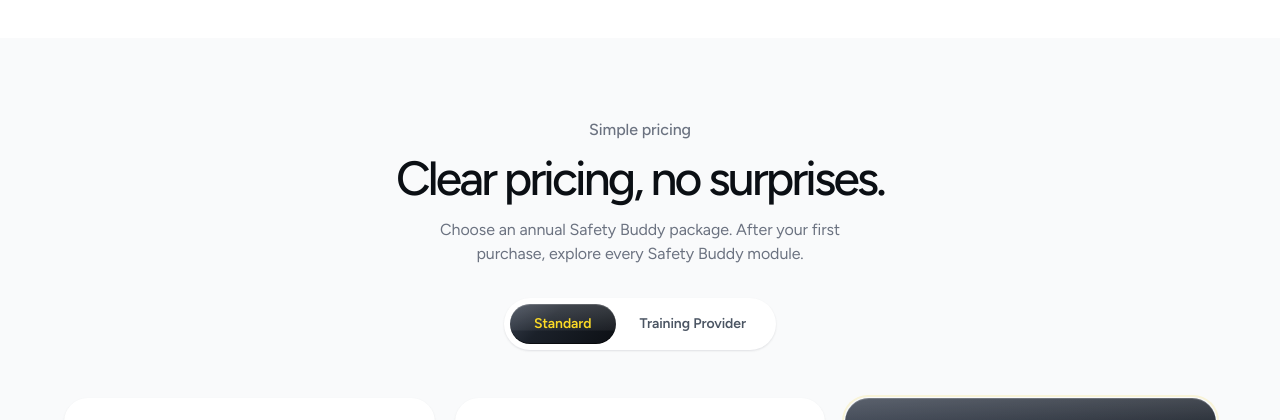
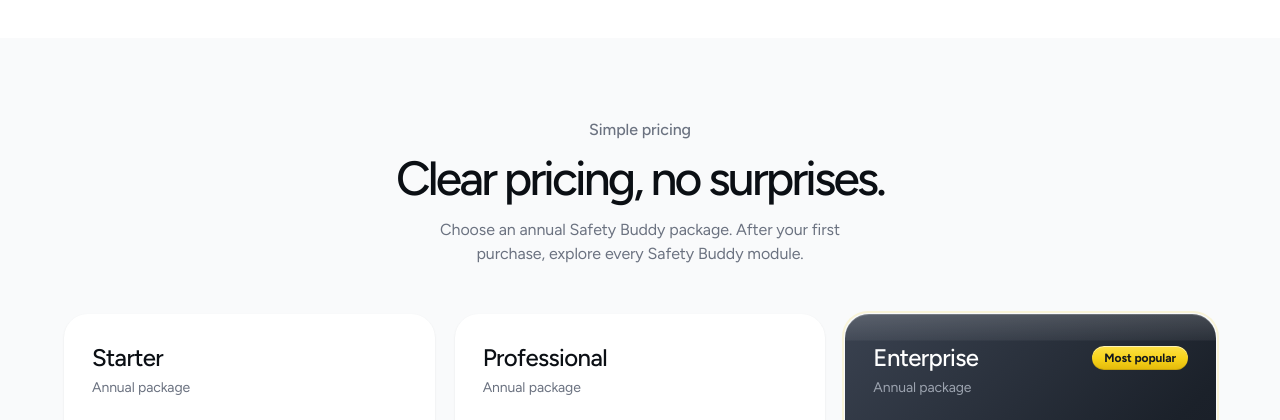
Before and after one commit to muhdsyazwan552/safetybuddy, a Laravel app: page / in a window 1280 px wide. Shown: the part 6080-6500 px from the top of the page. Run offline with Laravel 12, Linux system fonts and the light colour scheme; data comes from the database, SQL or seed files in the repository; style sheets or scripts are compiled from the project's sources; some libraries are stand-ins or nearby versions.

Commit message:
update landing part

```diff
--- a/resources/js/Pages/PublicWeb/Index.jsx
+++ b/resources/js/Pages/PublicWeb/Index.jsx
@@ -241,8 +241,8 @@ function PriceCount({ value, reduce }) {
     return <>{shown.toLocaleString()}</>;
 }
 
-/** The plan cards for the active pricing tab: staggered entrance, lift on hover, glowing popular plan. */
-function PricingPlans({ plans, tab }) {
+/** The plan cards: staggered entrance, lift on hover, glowing popular plan. */
+function PricingPlans({ plans }) {
     const ref = useRef(null);
     const inView = useInView(ref, { once: true, margin: '-80px' });
     const reduce = useReducedMotion();
@@ -257,15 +257,12 @@ function PricingPlans({ plans, tab }) {
         <div ref={ref} className="mx-auto mt-12">
             <AnimatePresence mode="wait" initial={false}>
                 <motion.div
-                    key={tab}
-                    id="pricing-panel"
-                    role="tabpanel"
-                    aria-labelledby={`pricing-tab-${tab}`}
+                    key="standard"
                     variants={list}
                     initial="hidden"
                     animate={inView ? 'show' : 'hidden'}
                     exit="exit"
-                    className={`mx-auto grid gap-5 ${tab === 'provider' ? 'max-w-md' : 'max-w-6xl md:grid-cols-3'}`}
+                    className="mx-auto grid max-w-6xl gap-5 md:grid-cols-3"
                 >
                     {!plans.length && <p className="rounded-2xl border border-dashed border-gray-300 bg-white p-8 text-center text-sm text-gray-500">No plans available here yet.</p>}
                     {plans.map((p) => (
@@ -291,7 +288,7 @@ function PricingPlans({ plans, tab }) {
                                 {p.price > 0 && <span className={`ml-1 text-base font-normal tracking-normal ${p.popular ? 'text-gray-400' : 'text-gray-500'}`}>/ year</span>}
                             </p>
                             <Link href="/register-view" className={`group mt-6 flex items-center justify-between rounded-full py-2 pl-5 pr-2 text-sm font-semibold transition ${p.popular ? 'bg-brand-500 text-ink-900 hover:bg-brand-400' : 'bg-gray-100 text-ink-900 hover:bg-gray-200'}`}>
-                                {tab === 'provider' ? 'Apply as Training Provider' : 'Get started'}
+                                Get started
                                 <span className="flex h-9 w-9 items-center justify-center rounded-full bg-ink-900 text-brand-400 transition group-hover:rotate-45"><ArrowUpRight className="h-4 w-4" /></span>
                             </Link>
                             <p className={`mt-8 text-[11px] font-bold uppercase tracking-widest ${p.popular ? 'text-brand-400' : 'text-brand-700'}`}>Included user accounts</p>
@@ -320,11 +317,6 @@ function PricingPlans({ plans, tab }) {
     );
 }
 
-const PRICING_TABS = [
-    { id: 'standard', label: 'Standard' },
-    { id: 'provider', label: 'Training Provider' },
-];
-
 const toPlanCard = (plan, extraItems = []) => ({
     name: plan.name,
     seats: [
@@ -347,20 +339,11 @@ const toPlanCard = (plan, extraItems = []) => ({
     ],
 });
 
-export default function Landing({ subscriptionPlans = [], providerPlans = [] }) {
+export default function Landing({ subscriptionPlans = [] }) {
     const [bar, setBar] = useState(true);
     const [faq, setFaq] = useState(0);
-    const [pricingTab, setPricingTab] = useState('standard');
 
     const plans = useMemo(() => subscriptionPlans.map((plan) => toPlanCard(plan)), [subscriptionPlans]);
-    const providerCards = useMemo(
-        () => providerPlans.map((plan) => toPlanCard(plan, [
-            'Listed in Find My Training Provider once verified',
-            'Buy packages for your trainees and share activation codes',
-        ])),
-        [providerPlans]
-    );
-    const shownPlans = pricingTab === 'provider' ? providerCards : plans;
 
     return (
         <div className="font-geist min-h-screen bg-white text-ink-950 antialiased selection:bg-brand-300">
@@ -625,21 +608,10 @@ export default function Landing({ subscriptionPlans = [], providerPlans = [] })
                         <div className="text-center">
                             <Reveal><SectionTag>Simple pricing</SectionTag></Reveal>
                             <Reveal delay={0.05}><H2>Clear pricing, no surprises.</H2></Reveal>
-                            <Reveal delay={0.1}><p className="mx-auto mt-4 max-w-md text-gray-500">{pricingTab === 'provider'
-                                ? 'Deliver safety training through Safety Buddy. Apply, get verified and list your company for contractors to find.'
-                                : 'Choose an annual Safety Buddy package. After your first purchase, explore every Safety Buddy module.'}</p></Reveal>
-                            <div role="tablist" aria-label="Plan type" className="mx-auto mt-8 inline-flex rounded-full bg-white p-1.5 shadow-sm ring-1 ring-gray-200">
-                                {PRICING_TABS.map((tab) => (
-                                    <button key={tab.id} type="button" role="tab" id={`pricing-tab-${tab.id}`} aria-selected={pricingTab === tab.id} aria-controls="pricing-panel" onClick={() => setPricingTab(tab.id)}
-                                        className={`relative rounded-full px-6 py-2.5 text-sm font-semibold transition-colors ${pricingTab === tab.id ? 'text-brand-400' : 'text-gray-600 hover:text-ink-900'}`}>
-                                        {pricingTab === tab.id && <motion.span layoutId="pricing-pill" aria-hidden="true" className="absolute inset-0 rounded-full bg-ink-900 shadow" transition={{ type: 'spring', stiffness: 380, damping: 32 }} />}
-                                        <span className="relative">{tab.label}</span>
-                                    </button>
-                                ))}
-                            </div>
+                            <Reveal delay={0.1}><p className="mx-auto mt-4 max-w-md text-gray-500">Choose an annual Safety Buddy package. After your first purchase, explore every Safety Buddy module.</p></Reveal>
                         </div>
 
-                        <PricingPlans plans={shownPlans} tab={pricingTab} />
+                        <PricingPlans plans={plans} />
                         <p className="mx-auto mt-7 max-w-4xl text-center text-sm text-gray-500"><strong className="text-ink-900">Additional User Options</strong> (applicable to all packages): Additional Inspector RM1,000 / year per inspector · Subcontractor (Contractor Representative) RM1,500 / year per representative.</p>
                     </div>
                 </section>
--- a/routes/web.php
+++ b/routes/web.php
@@ -40,7 +40,6 @@ Route::get('/product', function () {
 Route::get('/', function () {
     return Inertia::render('PublicWeb/Index', [
         'subscriptionPlans' => \App\Models\SubscriptionPlan::where('is_active', true)->where('audience', 'normal')->orderBy('sort_order')->get(),
-        'providerPlans' => \App\Models\SubscriptionPlan::where('is_active', true)->where('audience', 'training_provider')->orderBy('sort_order')->get(),
     ]);
 });
 
```
